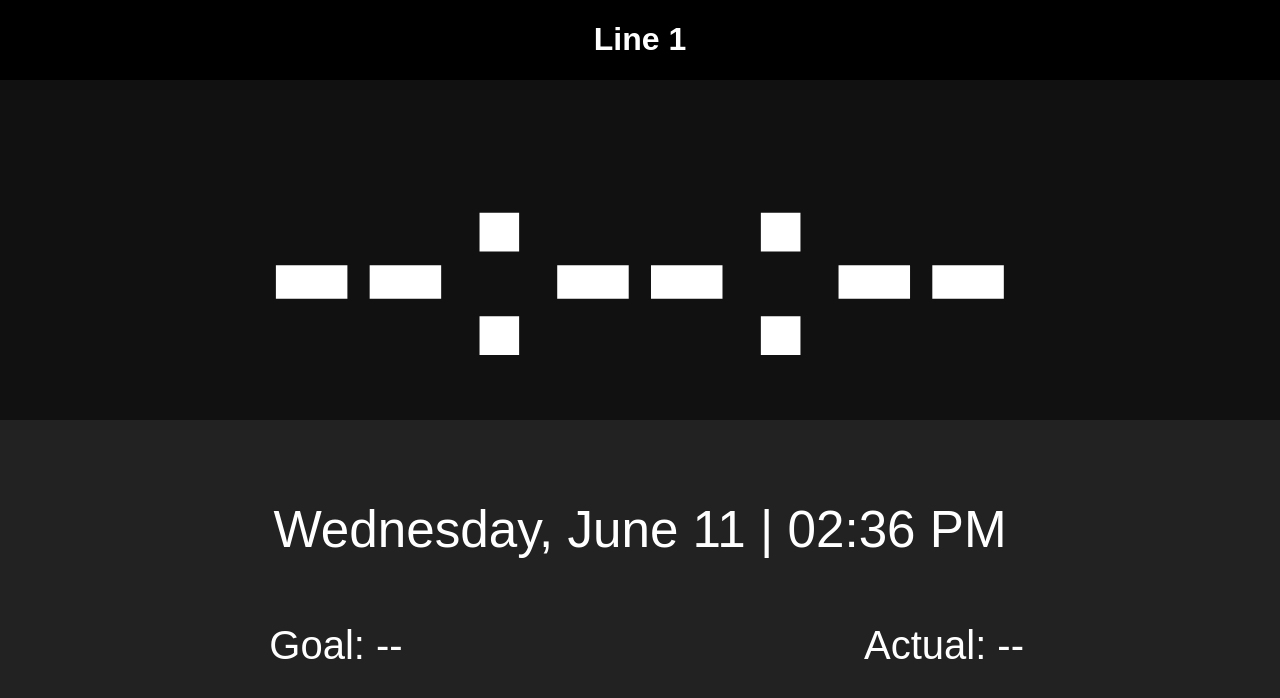
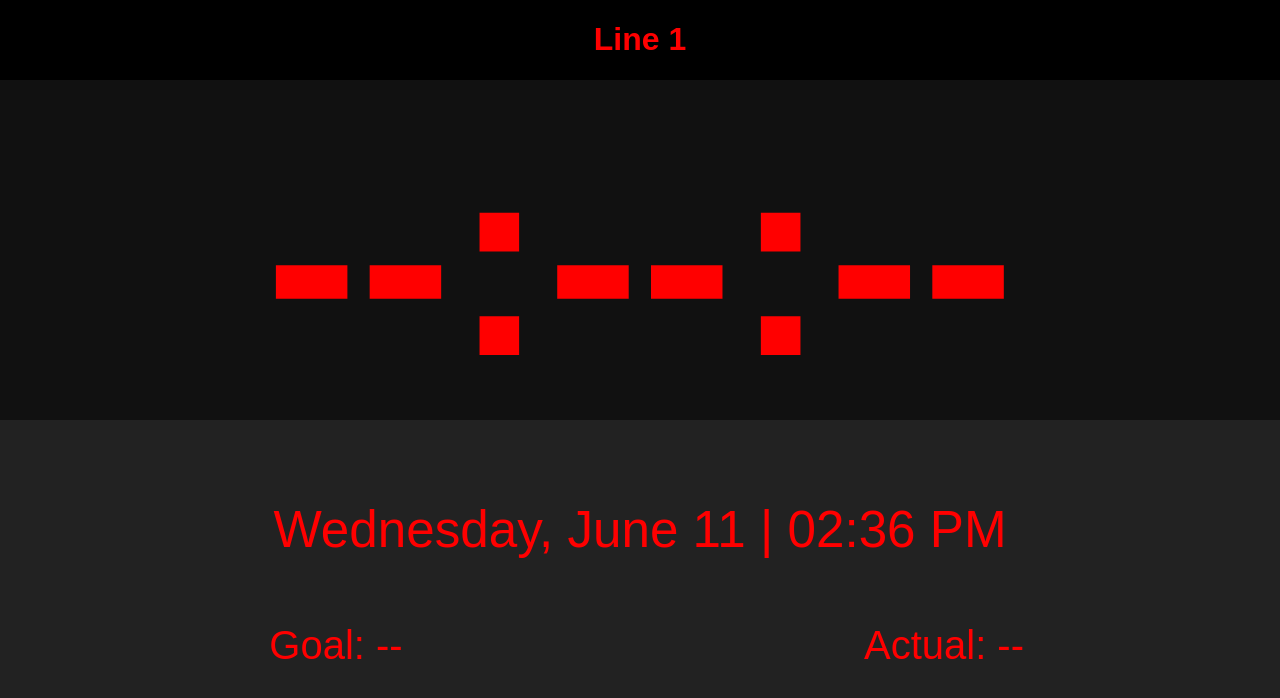
Before and after one commit to cas-young/Line1clock, a plain HTML site: page display.html in a window 1280 px wide. Drawn offline with Linux system fonts and the light colour scheme; no server answers.

Commit message:
Update display.html

```diff
--- a/display.html
+++ b/display.html
@@ -4,7 +4,7 @@
   <meta charset="UTF-8">
   <title>Production Display</title>
   <style>
-    body { margin: 0; font-family: sans-serif; background: #000; color: #fff; display: flex; flex-direction: column; height: 100vh; text-align: center; }
+    body { margin: 0; font-family: sans-serif; background: #000; color: red; display: flex; flex-direction: column; height: 100vh; text-align: center; }
     #timer { flex: 1; display: flex; justify-content: center; align-items: flex-start; padding-top: 1rem; font-size: 22vw; font-weight: bold; background-color: #111; }
     #break-message { font-size: 2rem; padding: 1rem; background-color: #333; display: none; }
     #bottom-bar { display: flex; flex-direction: column; background-color: #222; padding: 5rem 2rem; min-height: 250px; }
```
